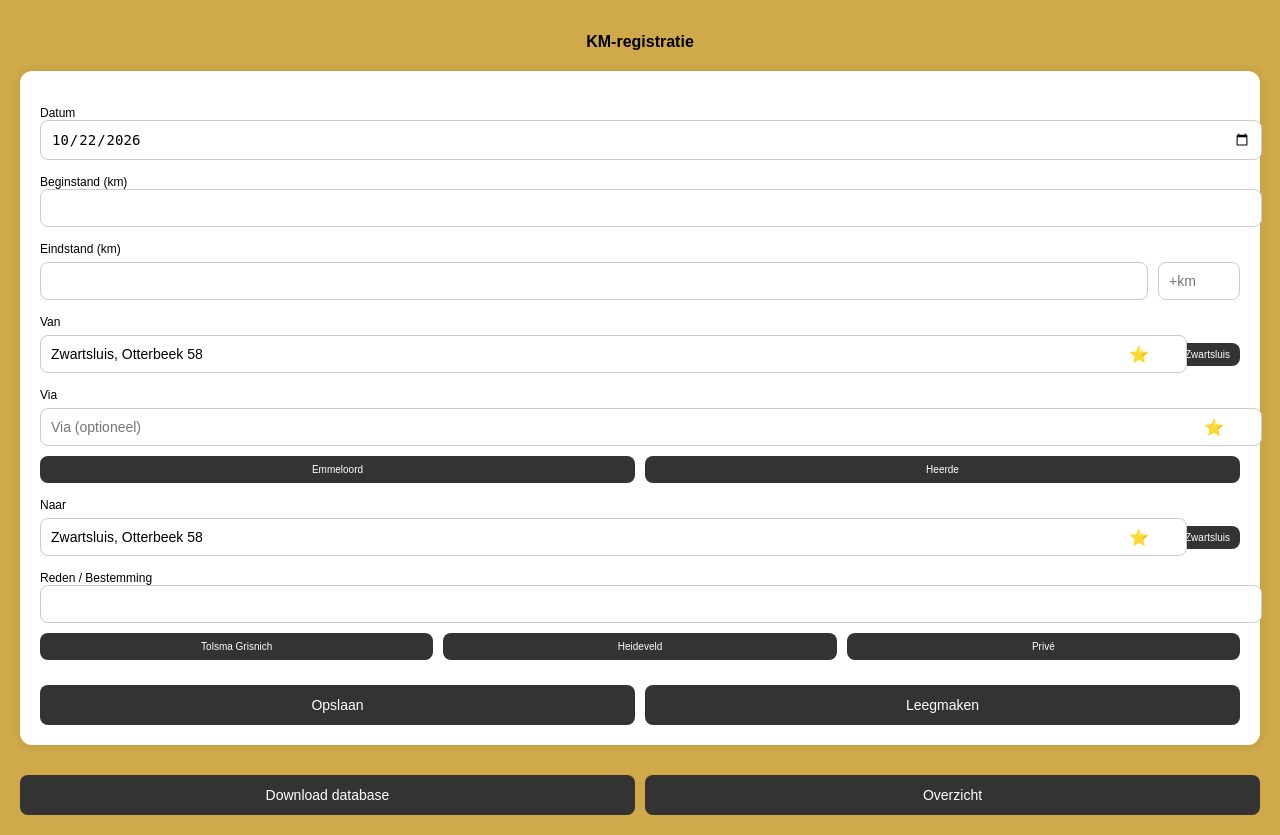
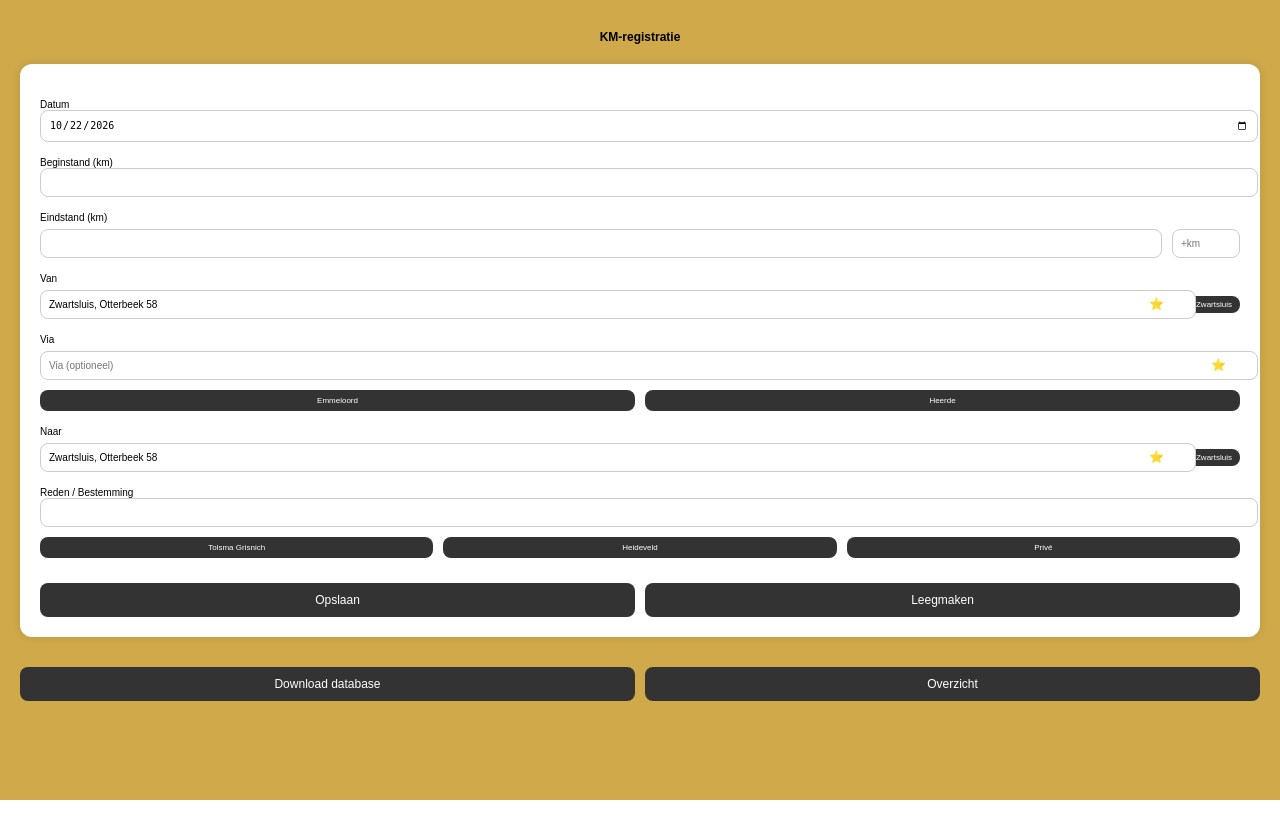
Before and after one commit to BJKuiken/kmapp, a Flask app: page / in a window 1280 px wide. After the commit the page ends 800 px from the top, so only its background shows below. Run offline with Flask 3, Linux system fonts and the light colour scheme; data that the repository does not hold is empty.

Commit message:
naam db met datum

```diff
--- a/templates/index.html
+++ b/templates/index.html
@@ -5,63 +5,63 @@
     <meta name="viewport" content="width=device-width, initial-scale=1.0">
     <title>KM-registratie</title>
     <style>
-        body { font-family: Arial; margin: 0; padding: 20px; background: #CFA94A; font-size: 12px; }
-        h2 { text-align: center; margin-bottom: 20px; font-size: 16px; }
+        body { font-family: Arial; margin: 0; padding: 20px; background: #CFA94A; font-size: 10px; }
+        h2 { text-align: center; margin-bottom: 20px; font-size: 12px; }
         form { background: white; padding: 20px; border-radius: 12px; box-shadow: 0 0 10px rgba(0,0,0,0.1); }
 
-        label { font-size: 12px; margin-top: 15px; display: block; }
+        label { font-size: 10px; margin-top: 15px; display: block; }
 
         .field-line { display: flex; gap: 10px; align-items: center; margin-top: 6px; }
         .field-wrapper { position: relative; flex: 1; }
 
         input {
             width: 100%;
-            padding: 10px;
-            font-size: 14px;
+            padding: 8px;
+            font-size: 10px;
             border: 1px solid #ccc;
             border-radius: 8px;
         }
 
         .star-btn {
             position: absolute;
-            right: 10px;
+            right: 8px;
             top: 50%;
             transform: translateY(-50%);
             background: none;
             border: none;
-            font-size: 16px;
+            font-size: 12px;
             cursor: pointer;
             color: #333;
         }
 
         .quick-small {
-            padding: 6px 10px;
+            padding: 4px 8px;
             background: #333;
             color: white;
             border: none;
             border-radius: 8px;
-            font-size: 10px;
+            font-size: 8px;
             flex: 0 0 auto;
         }
 
         .km-plus {
-            width: 60px;
-            padding: 10px;
-            font-size: 14px;
+            width: 50px;
+            padding: 8px;
+            font-size: 10px;
             border: 1px solid #ccc;
             border-radius: 8px;
         }
 
         .btn-row { display: flex; gap: 10px; margin-top: 10px; }
-        .quick-btn { flex: 1; padding: 8px; background: #333; color: white; border: none; border-radius: 8px; font-size: 10px; }
+        .quick-btn { flex: 1; padding: 6px; background: #333; color: white; border: none; border-radius: 8px; font-size: 8px; }
 
         .submit-row { display: flex; gap: 10px; margin-top: 25px; }
         .submit-btn, .clear-btn {
             flex: 1;
-            padding: 12px;
+            padding: 10px;
             background: #333;
             color: white;
-            font-size: 14px;
+            font-size: 12px;
             border: none;
             border-radius: 8px;
         }
@@ -69,17 +69,17 @@
         .bottom-row { display: flex; gap: 10px; margin-top: 30px; }
         .bottom-btn {
             flex: 1;
-            padding: 12px;
+            padding: 10px;
             background: #333;
             color: white;
-            font-size: 14px;
+            font-size: 12px;
             border: none;
             border-radius: 8px;
         }
 
         .error {
             color: darkred;
-            font-size: 12px;
+            font-size: 10px;
             margin-top: 10px;
             display: none;
         }
@@ -260,10 +260,10 @@ document.getElementById("kmForm").addEventListener("submit", async (e) => {
     alert(response.ok ? "Rit opgeslagen!" : "Fout bij opslaan.");
 });
 
-// ⭐ DOWNLOAD MET DATUM
+// ⭐ DOWNLOAD VAN DE ECHTE km.db MET DATUMNAAM
 async function downloadDb() {
     const today = new Date().toISOString().split("T")[0];
-    const filename = `km-${today}.json`;
+    const filename = `km-${today}.db`;
 
     const res = await fetch("/download-db");
     const blob = await res.blob();
```
